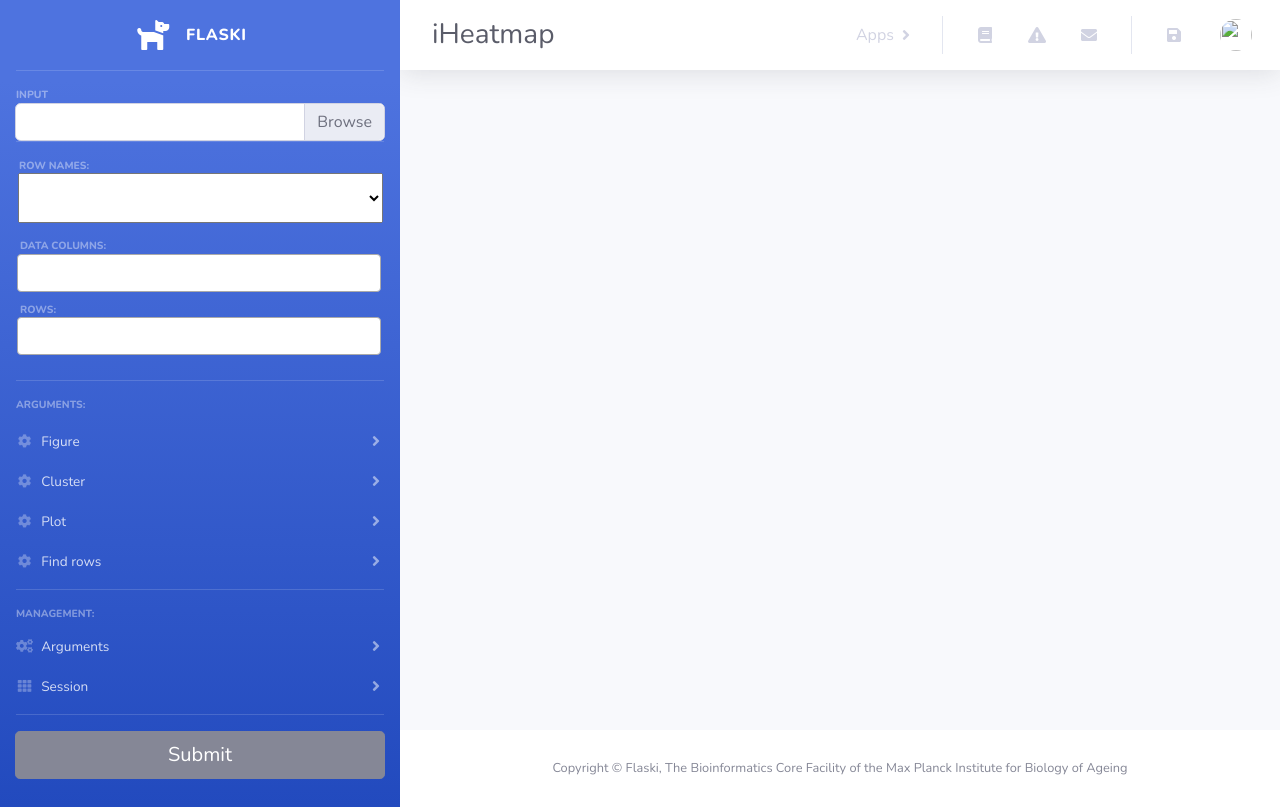
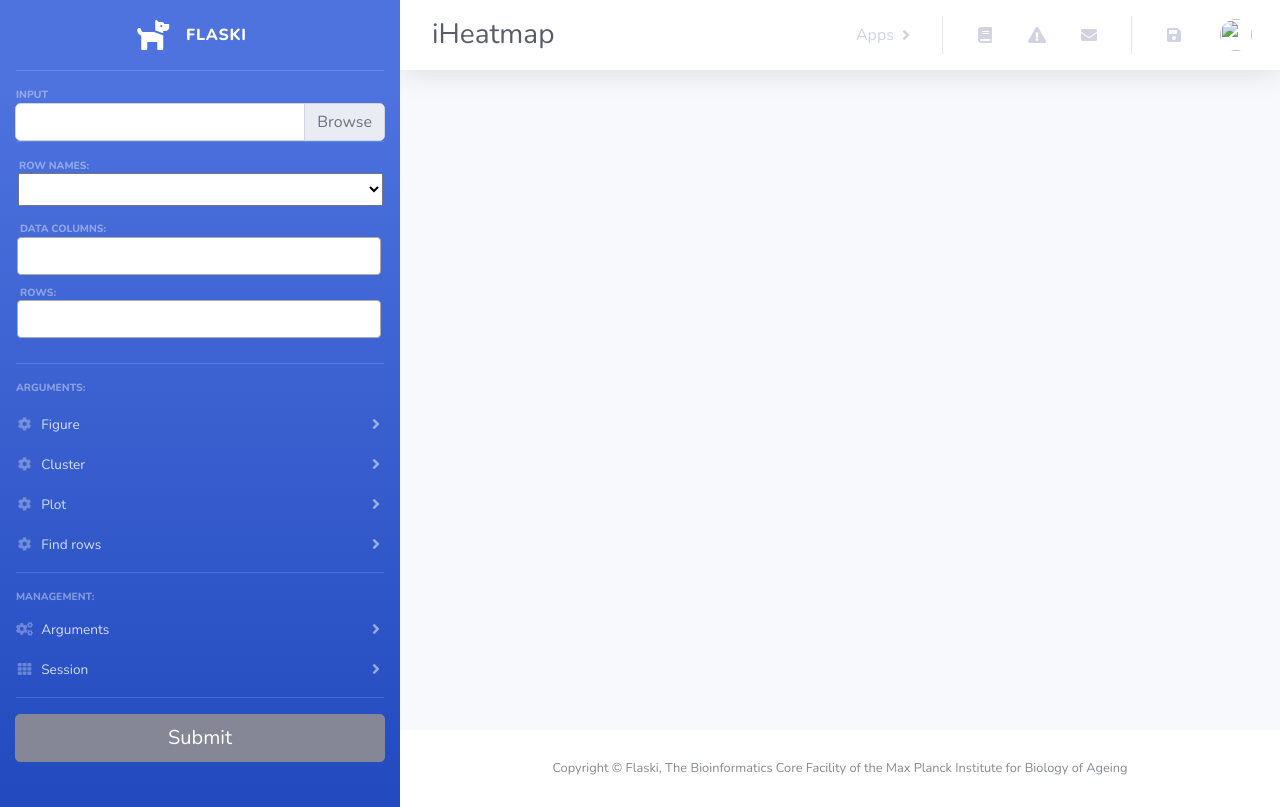
Before and after one commit to mpg-age-bioinformatics/flaski, a Flask app: template flaski/templates/apps/iheatmap.html in a window 1280 px wide. Run offline with Flask 2, Linux system fonts and the light colour scheme; the template is opened without the code that fills it, so the values that code supplies are empty; parts of the project's set-up code (start-up, migrations or seed data) failed here and were passed over; some libraries are stand-ins or nearby versions.

Commit message:
iheatmap; closes #154

```diff
--- a/flaski/templates/apps/iheatmap.html
+++ b/flaski/templates/apps/iheatmap.html
@@ -63,7 +63,7 @@
                 <div class="column">
                     <div class="sidebar-heading">Row names:</div>
                     <div class="input-group margin-bottom-sm" style="padding-right: 6px; padding-left: 15px; padding-bottom: 15px;" >
-                        <select title=xcols name=xvals method="GET" action="/" style="height:50px;width:365px">
+                        <select title=xcols name=xvals method="GET" action="/" style="height:33px;width:365px">
                             {% for xcol in xcols %}
                                 <option value="{{xcol}}" {% if xcol==xvals %} selected {% endif %}>{{xcol}}</option>
                             {% endfor %}
@@ -99,7 +99,7 @@
                     <div class="column" >
                         <div class="sidebar-heading">Rows:</div>
                         <div style="padding-left:13px;">
-                            <select name="findrow" method="GET" action="/" class="js-example-basic-multiple" multiple="multiple" tabindex="4" style="width:364px;">
+                            <select name="findrow" method="GET" action="/" class="js-example-basic-multiple" multiple="multiple" tabindex="4" style="height:33px;width:364px;">
                                 {% for available_rows_ in available_rows %}
                                     <option value="{{available_rows_}}" {% if available_rows_ in findrow %} selected {% endif %}>{{available_rows_}}</option>
                                 {% endfor %}
@@ -302,7 +302,9 @@
                                 </label>
                             </div>
 
-                            <hr class="black">
+                            <div class="row arg" style="width:310px;padding-left:0%;padding-right:0%;display:flex;justify-content:center;text-align:justify;">
+                                <hr class="black">
+                            </div>
 
                             <div class="row arg" style="width:310px; padding-left:0%; padding-right:0%; display:flex; justify-content:space-between; text-align:justify;">
                                 <label>Show labels: </label>
@@ -325,7 +327,9 @@
                             </div>
 
 
-                            <hr class="black">
+                            <div class="row arg" style="width:310px;padding-left:0%;padding-right:0%;display:flex;justify-content:center;text-align:justify;">
+                                <hr class="black">
+                            </div>
 
                             <div class="row arg" style="width:310px; padding-left:0%; padding-right:0%; display:flex; justify-content:flex-start; text-align:justify;">
                                 <label>CMAP:
```
